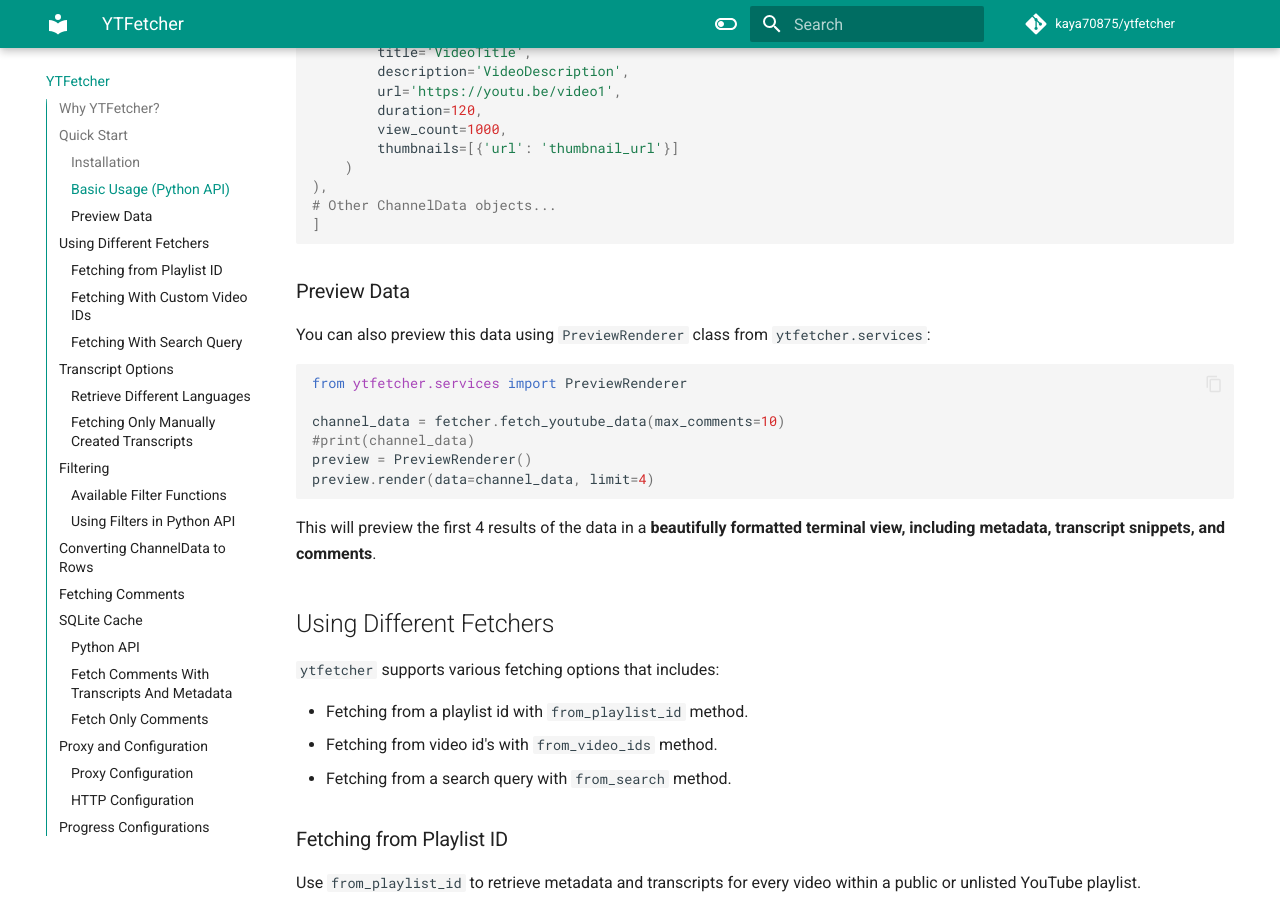
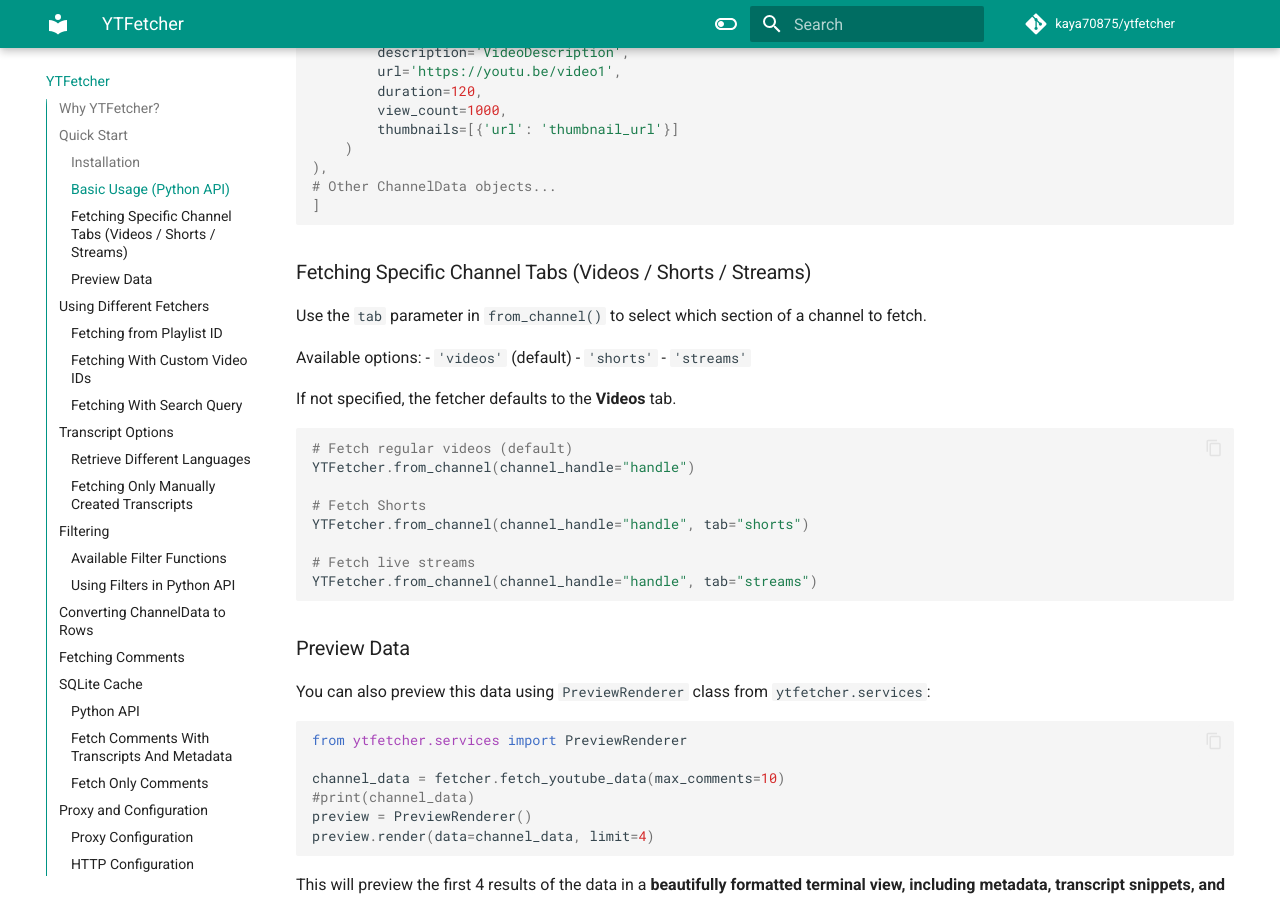
Before and after one commit to kaya70875/ytfetcher, an MkDocs documentation site: the page built from docs/index.md, in a window 1280 px wide and 900 px high, scrolled down 1719 px. Built offline with MkDocs 1.6.1 and Material for MkDocs 9.7.7, drawn with Linux system fonts in a browser that asks for light colours; comment, search, counter and statistics services are not loaded; some of the changed text lies outside the part shown.

Commit message:
docs: update README and index documentation for fetching specific channel tabs

````diff
--- a/docs/index.md
+++ b/docs/index.md
@@ -73,6 +72,28 @@
 ),
 # Other ChannelData objects...
 ]
+```
+
+### Fetching Specific Channel Tabs (Videos / Shorts / Streams)
+
+Use the `tab` parameter in `from_channel()` to select which section of a channel to fetch.
+
+Available options:
+- `'videos'` (default)
+- `'shorts'`
+- `'streams'`
+
+If not specified, the fetcher defaults to the **Videos** tab.
+
+```python
+# Fetch regular videos (default)
+YTFetcher.from_channel(channel_handle="handle")
+
+# Fetch Shorts
+YTFetcher.from_channel(channel_handle="handle", tab="shorts")
+
+# Fetch live streams
+YTFetcher.from_channel(channel_handle="handle", tab="streams")
 ```
 
 ### Preview Data
````
Also changed, not shown: other parts of docs/index.md (+1 -2 lines), README.md (+18 -4 lines).
